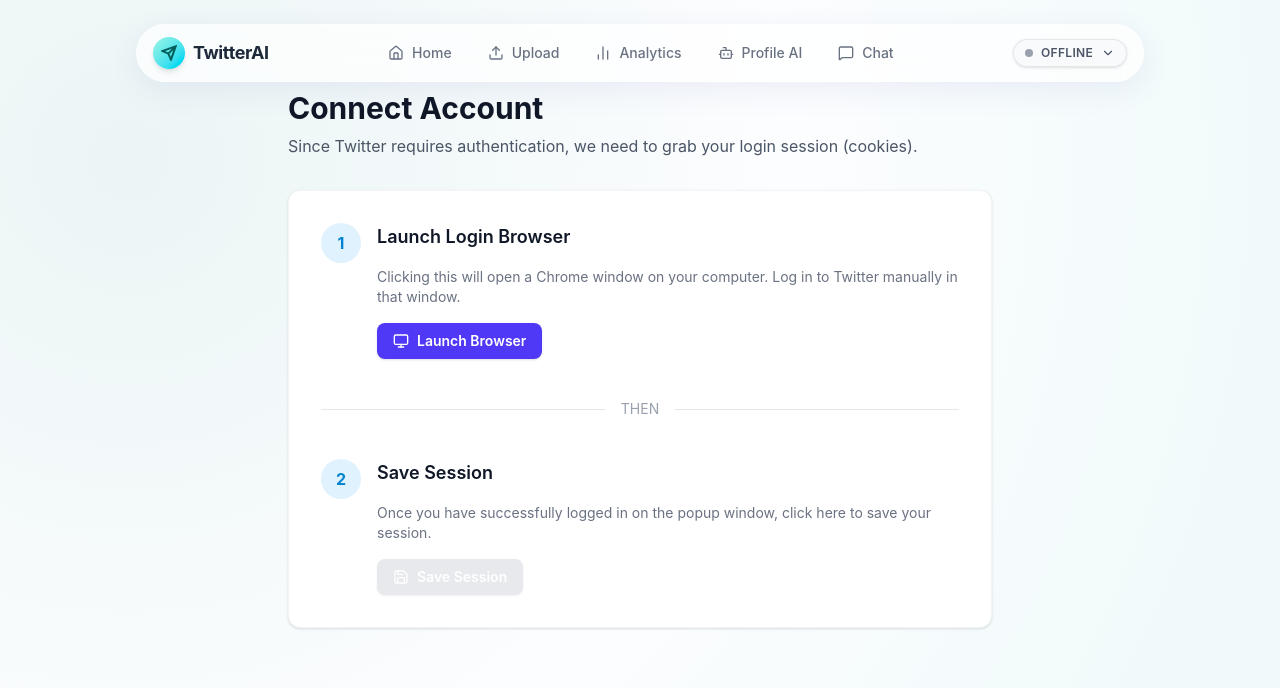
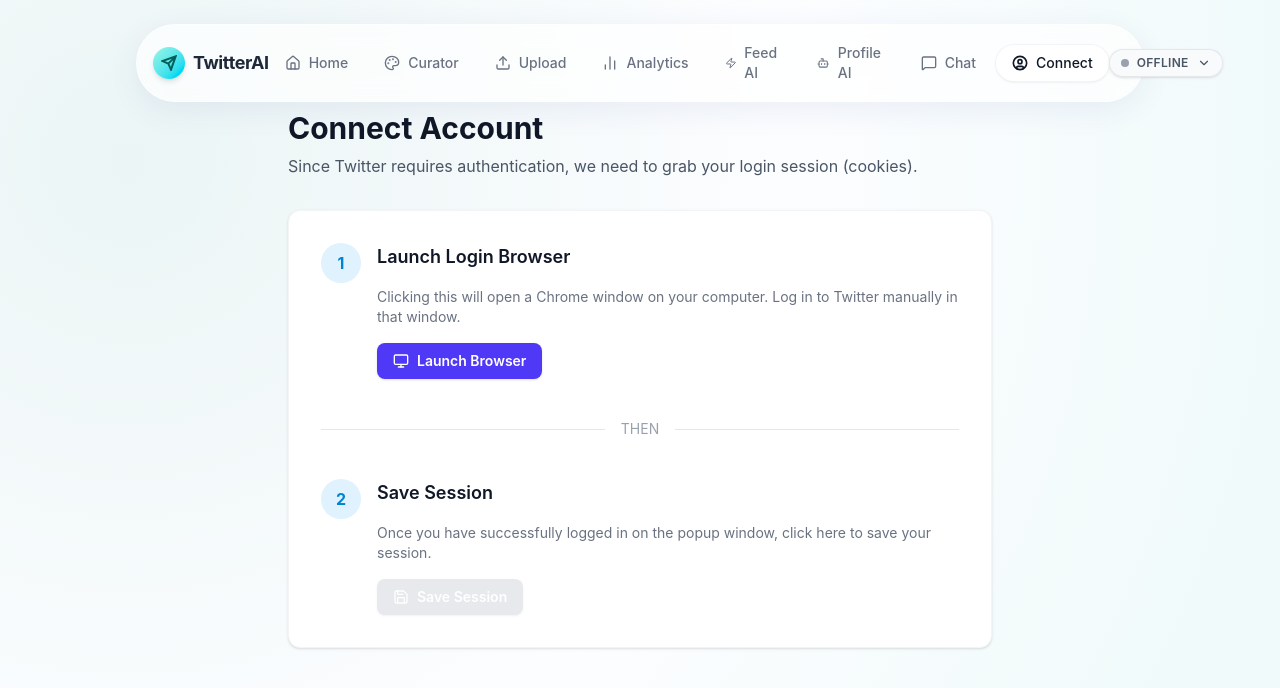
Before and after one commit to adarshh347/twitter-autopost-agent, a Next.js app in the folder frontend/: page /connect in a window 1280 px wide. Shown: the top 688 px of the page. Built offline with nearby package versions, Linux system fonts and the light colour scheme; no server answers.

Commit message:
feat(curator): add curator navigation link to navbar

```diff
--- a/frontend/components/Navbar.tsx
+++ b/frontend/components/Navbar.tsx
@@ -3,7 +3,7 @@
 import Link from 'next/link';
 import { usePathname } from 'next/navigation';
 import { clsx } from 'clsx';
-import { Home, Upload, BarChart2, Power, ChevronDown, LogOut, Loader2, Bot, MessageSquare } from 'lucide-react';
+import { Home, Upload, BarChart2, Power, ChevronDown, LogOut, Loader2, Bot, MessageSquare, UserCircle, Zap, Palette } from 'lucide-react';
 import { useState, useEffect, useRef } from 'react';
 import axios from 'axios';
 import { motion, AnimatePresence } from 'framer-motion';
@@ -17,10 +17,13 @@
 
     const navItems = [
         { name: 'Home', href: '/', icon: Home },
+        { name: 'Curator', href: '/curator', icon: Palette },
         { name: 'Upload', href: '/upload', icon: Upload },
         { name: 'Analytics', href: '/analyze', icon: BarChart2 },
+        { name: 'Feed AI', href: '/feed-ai', icon: Zap },
         { name: 'Profile AI', href: '/profile-chat', icon: Bot },
         { name: 'Chat', href: '/chat', icon: MessageSquare },
+        { name: 'Connect', href: '/connect', icon: UserCircle },
     ];
 
 
```
